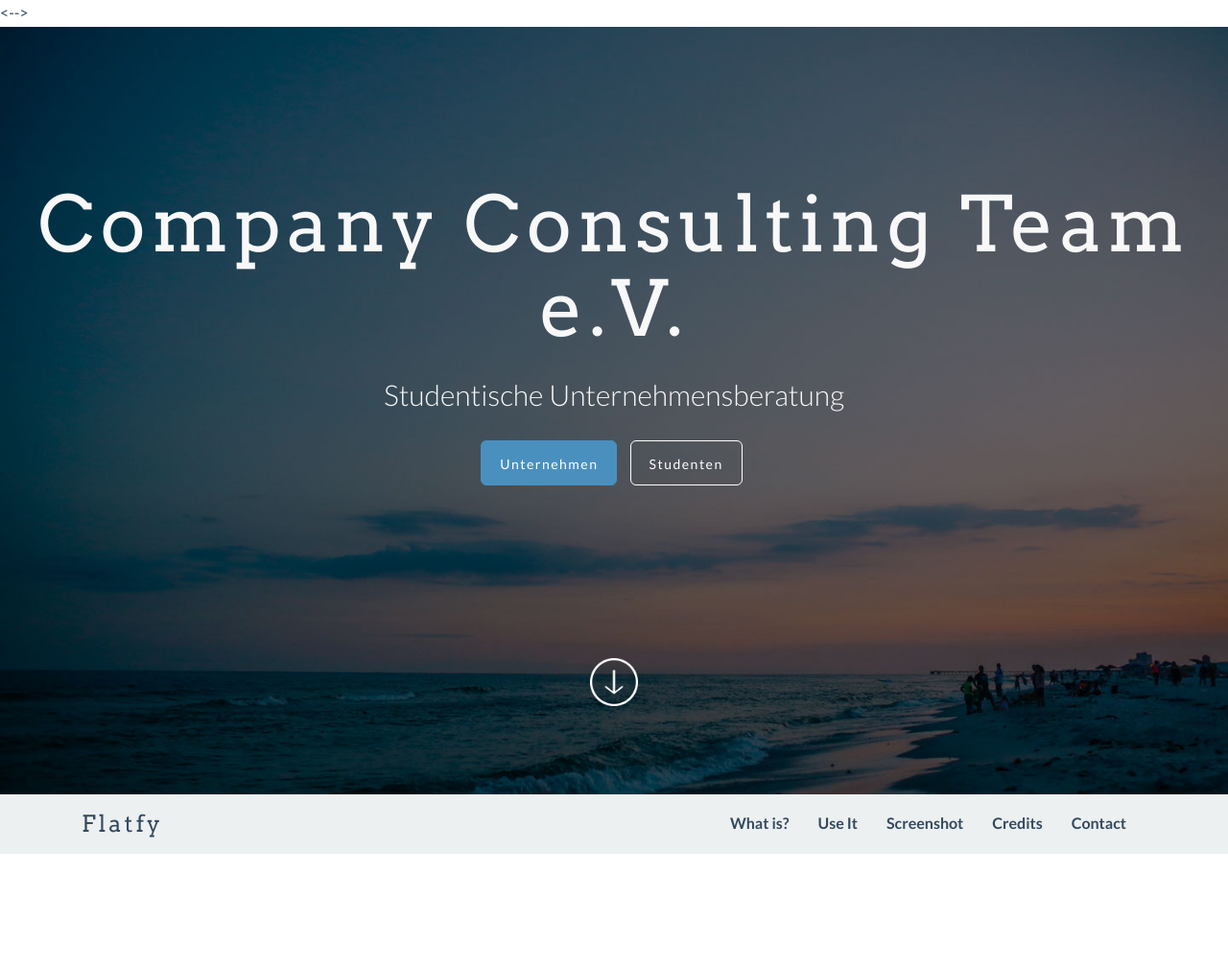
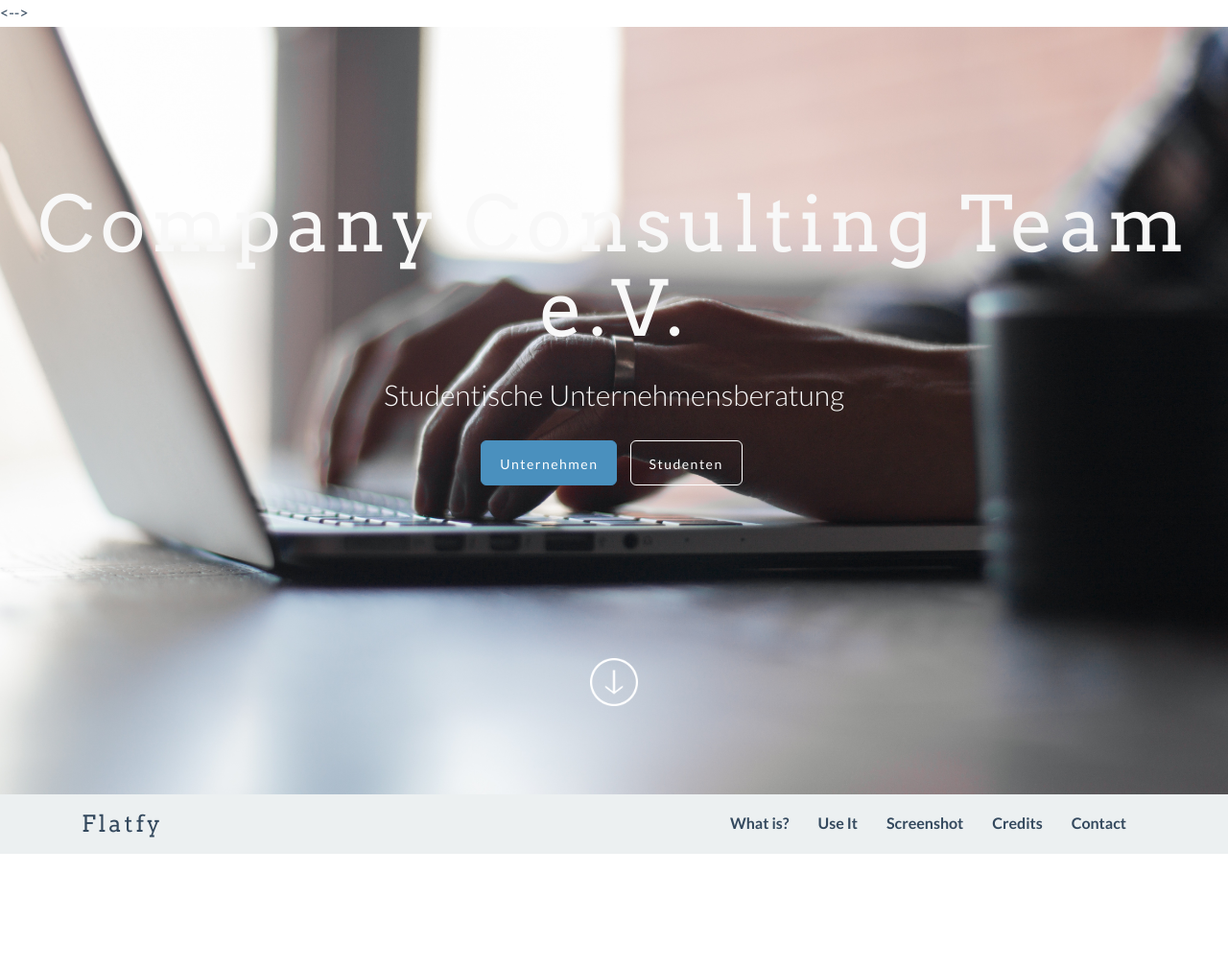
Before and after one commit to wittenator/cct-website, a PHP site: page / in a window 1280 px wide. Shown: the top 1009 px of the page at 96% size. Run offline with PHP 8.4, Linux system fonts and the light colour scheme.

Commit message:
landing image

```diff
--- a/Flatfy/css/general.css
+++ b/Flatfy/css/general.css
@@ -246,7 +246,7 @@ color: #ECEBEB;
 	padding-top: 50px; /* If you're making other pages, make sure there is 50px of padding to make sure the navbar doesn't overlap content! */
 	padding-bottom: 50px;
 	color: #f8f8f8;
-	background: url(../img/intro/intro5.jpg) no-repeat center center;
+	background: url(../img/intro.jpeg) no-repeat center center;
 	background-size: cover;
 	text-align: center;
 }
```
Also changed, not shown: Flatfy/img/intro.jpeg (renamed from Flatfy/img/photo-1417733403748-83bbc7c05140.jpeg).
